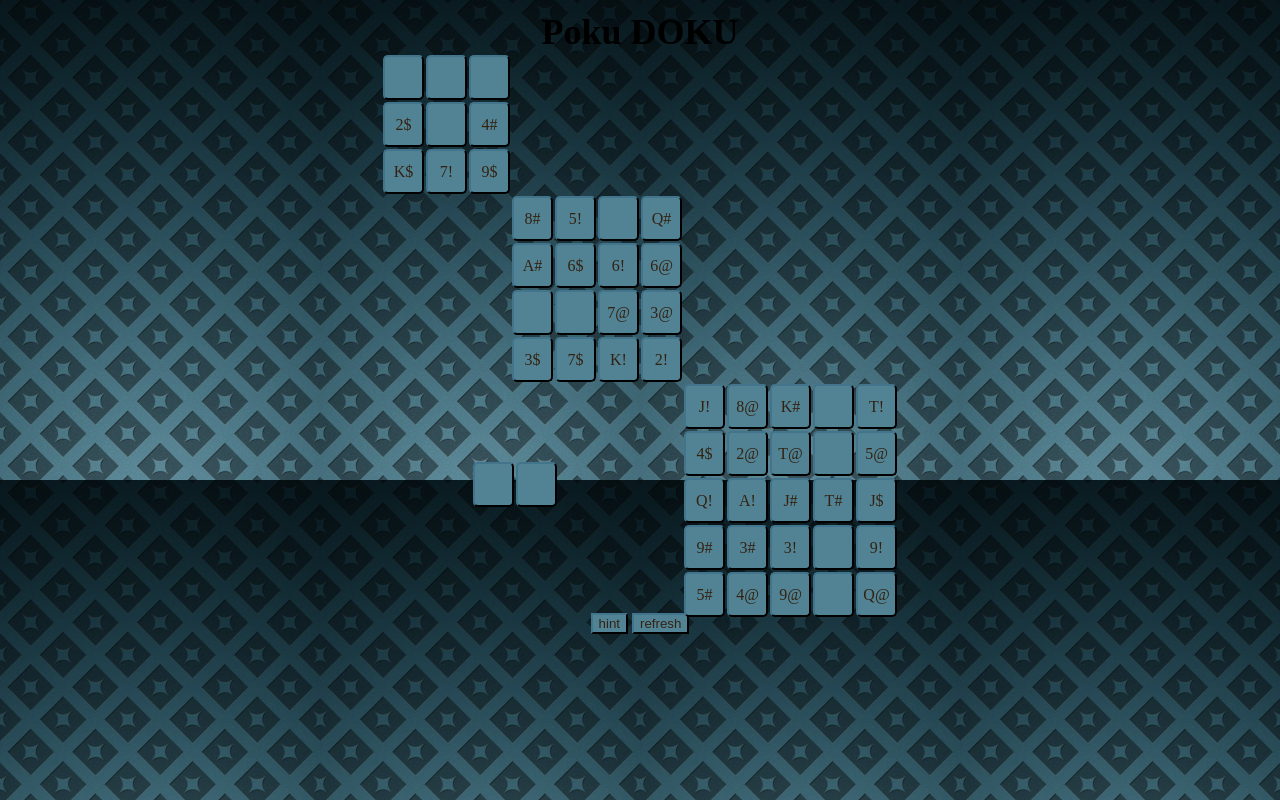
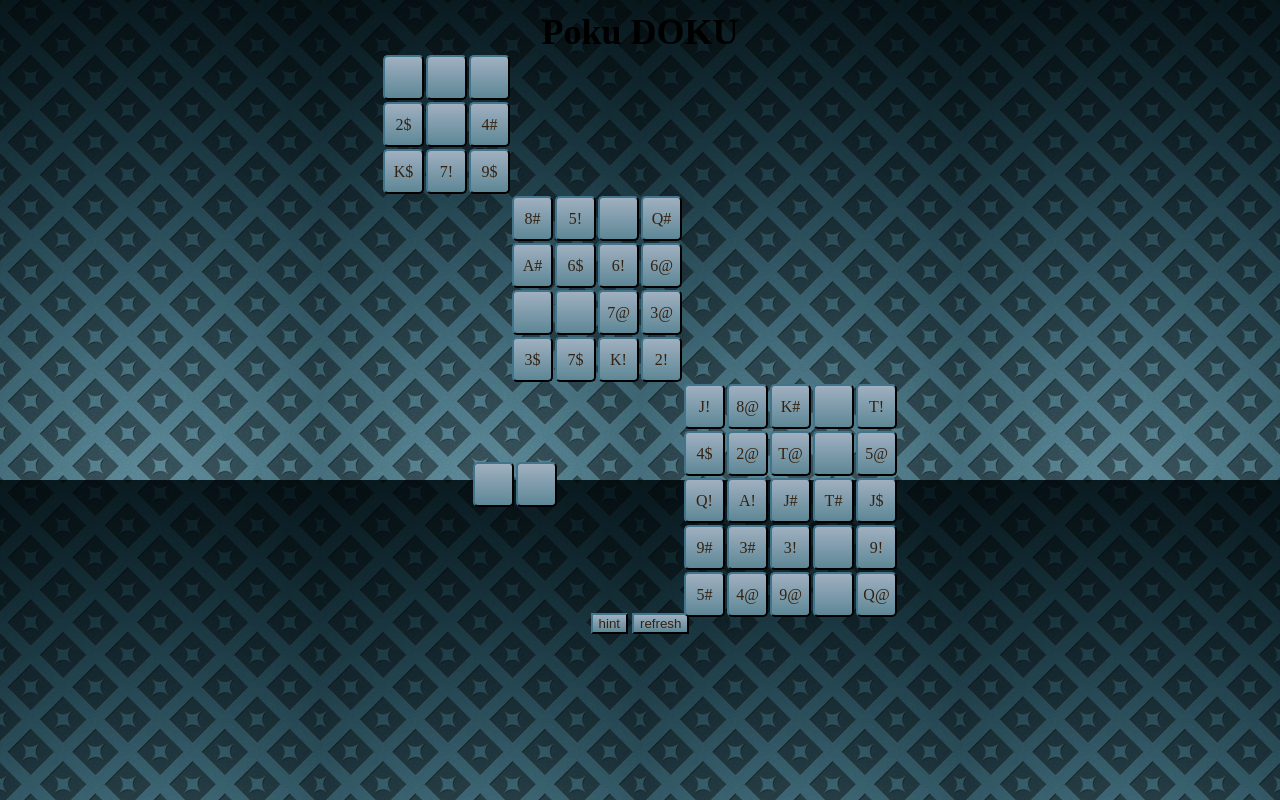
Before and after one commit to jasoncortese/PokuDoku, a plain HTML site: page index.html in a window 1280 px wide. Drawn offline with Linux system fonts and the light colour scheme.

Commit message:
bkg
Signed-off-by: jasoncortese <jason@oneplane.com>

```diff
--- a/styles.css
+++ b/styles.css
@@ -104,9 +104,9 @@ td {
 	color: #332211;
 	border: 2px outset #1A2E37;
 	background: #518394;
-	//background: -webkit-gradient(linear, left top, left bottom, from(#FFEEDD), to(#FFDDBB));
+	background: -webkit-gradient(linear, left top, left bottom, from(#A0B0C0), to(#5D8796));
 	background: -moz-linear-gradient(top, #A0B0C0, #5D8796);
-	//filter:  progid:DXImageTransform.Microsoft.gradient(startColorstr='#faa51a', endColorstr='#f47a20');
+	filter:  progid:DXImageTransform.Microsoft.gradient(startColorstr='#A0B0C0', endColorstr='#5D8796');
 }
 
 .rounded:empty, td:empty {
```
